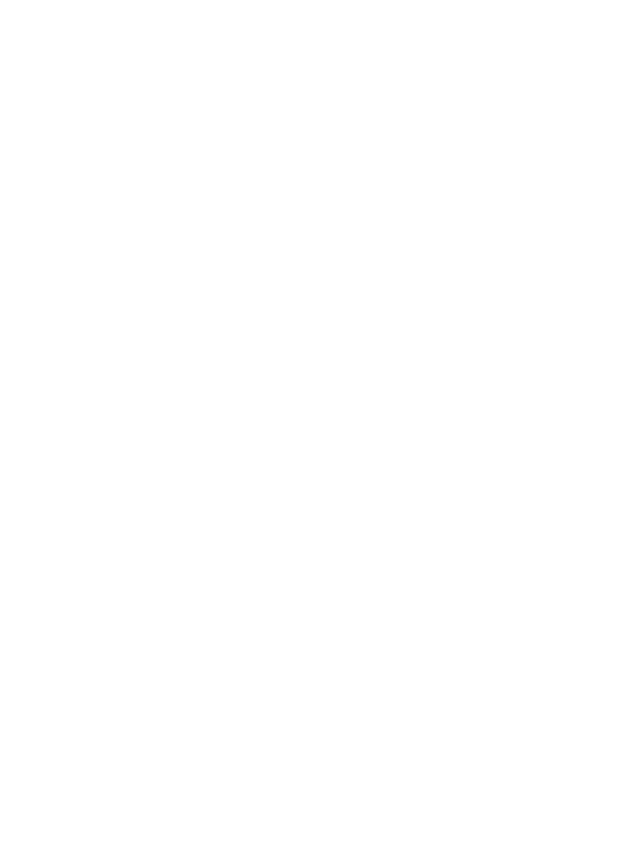
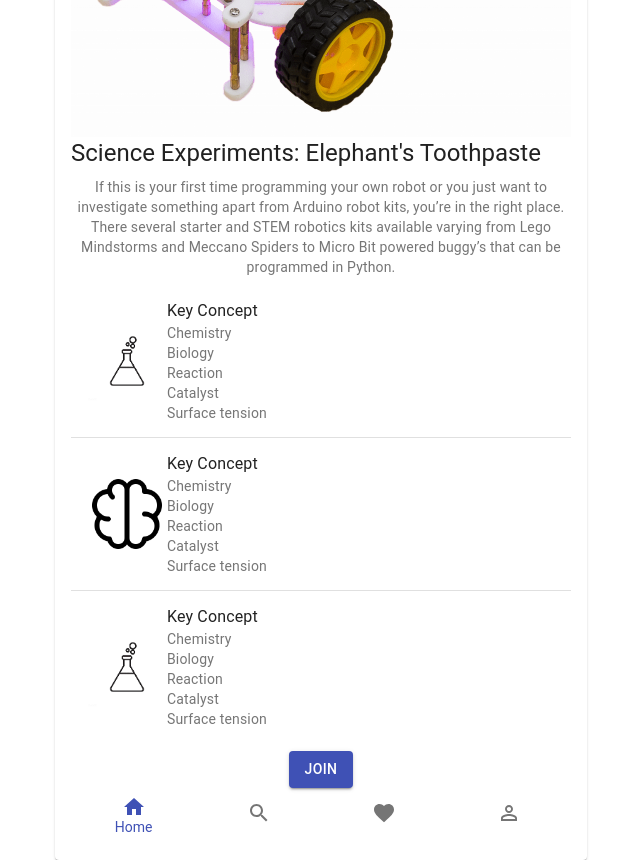
Before and after one commit to hocktoh89/nasa2020, a React (Create React App) app: page /project-details in a window 1280 px wide. Shown: the part 260-1120 px from the top of the page, without its empty margins (319-959 px from the left). Before the commit the page ends 800 px from the top, so only its background shows below. Built offline with nearby package versions, Linux system fonts and the light colour scheme.

Commit message:
project details page enhancement

```diff
--- a/src/App.js
+++ b/src/App.js
@@ -9,6 +9,7 @@
 import Home from './Home';
 import NasaEngineer from './NasaEngineer';
 import Kid from './Kid';
+import ProjectDetails from './ProjectDetails';
 import './App.css';
 
 function App() {
@@ -25,6 +26,9 @@
           <Route path="/kid">
             <Kid />
           </Route>
+          <Route path="/project-details">
+            <ProjectDetails />
+          </Route>
         </Switch>
     </div>
     </Router>
--- /dev/null
+++ b/src/ProjectDetails.js
@@ -0,0 +1,190 @@
+import React, {useState} from "react";
+import { makeStyles } from "@material-ui/core/styles";
+import Grid from "@material-ui/core/Grid";
+import Paper from "@material-ui/core/Paper";
+import Typography from "@material-ui/core/Typography";
+// import ButtonBase from '@material-ui/core/ButtonBase';
+import Divider from "@material-ui/core/Divider";
+import robot from "./images/robot.png";
+import labFlasks from "./images/labFlasks.png";
+import brain from "./images/brain.png";
+
+import List from "@material-ui/core/List";
+import ListItem from "@material-ui/core/ListItem";
+import ListItemText from "@material-ui/core/ListItemText";
+import ListItemAvatar from "@material-ui/core/ListItemAvatar";
+import Avatar from "@material-ui/core/Avatar";
+import ImageIcon from "@material-ui/icons/Image";
+import WorkIcon from "@material-ui/icons/Work";
+import BeachAccessIcon from "@material-ui/icons/BeachAccess";
+import ListItemIcon from "@material-ui/core/ListItemIcon";
+
+
+import BottomNavigation from "@material-ui/core/BottomNavigation";
+import BottomNavigationAction from "@material-ui/core/BottomNavigationAction";
+import HomeIcon from "@material-ui/icons/Home";
+import SearchIcon from "@material-ui/icons/Search";
+import FavoriteIcon from "@material-ui/icons/Favorite";
+import PermIdentityIcon from "@material-ui/icons/PermIdentity";
+
+import { Button } from '@material-ui/core';
+
+const useStyles = makeStyles((theme) => ({
+  root: {
+    flexGrow: 1,
+  },
+  paper: {
+    padding: theme.spacing(2),
+    margin: "auto",
+    maxWidth: 500,
+  },
+  image: {
+    width: 128,
+    height: 128,
+  },
+  img: {
+    margin: "auto",
+    display: "block",
+    maxWidth: "100%",
+    maxHeight: "100%",
+  },
+}));
+function ProjectDetails(props) {
+  const classes = useStyles();
+
+  const [navBarValue, setNavBarValue] = useState("recents");
+
+  const handleNavBarChange = (event, newValue) => {
+    setNavBarValue(newValue);
+  };
+
+  return (
+    <div className={classes.root}>
+      <Paper className={classes.paper}>
+        <Grid container spacing={2}>
+          <Grid item xs={12} sm container>
+            <img className={classes.img} alt="complex" src={robot} />
+            <Typography gutterBottom variant="h5" component="h1">
+              Science Experiments: Elephant's Toothpaste
+            </Typography>
+            <Typography variant="body2" color="textSecondary">
+              If this is your first time programming your own robot or you just
+              want to investigate something apart from Arduino robot kits,
+              you’re in the right place. There several starter and STEM robotics
+              kits available varying from Lego Mindstorms and Meccano Spiders to
+              Micro Bit powered buggy’s that can be programmed in Python.
+            </Typography>
+          </Grid>
+        </Grid>
+
+        <List>
+          <ListItem>
+            <ListItemIcon>
+              <img src={labFlasks} width="80" height="80" />
+            </ListItemIcon>
+            <ListItemText
+              primary="Key Concept"
+              secondary={
+                <>
+                  <Typography variant="body2">
+                    Chemistry
+                    <br />
+                    Biology
+                    <br />
+                    Reaction
+                    <br />
+                    Catalyst
+                    <br />
+                    Surface tension
+                  </Typography>
+                </>
+              }
+            />
+          </ListItem>
+          <Divider />
+          <ListItem>
+            <ListItemIcon>
+              <img src={brain} width="80" height="80" />
+            </ListItemIcon>
+            <ListItemText
+              primary="Key Concept"
+              secondary={
+                <>
+                  <Typography variant="body2">
+                    Chemistry
+                    <br />
+                    Biology
+                    <br />
+                    Reaction
+                    <br />
+                    Catalyst
+                    <br />
+                    Surface tension
+                  </Typography>
+                </>
+              }
+            />
+          </ListItem>
+          <Divider />
+          <ListItem>
+            <ListItemIcon>
+              <img src={labFlasks} width="80" height="80" />
+            </ListItemIcon>
+            <ListItemText
+              primary="Key Concept"
+              secondary={
+                <>
+                  <Typography variant="body2">
+                    Chemistry
+                    <br />
+                    Biology
+                    <br />
+                    Reaction
+                    <br />
+                    Catalyst
+                    <br />
+                    Surface tension
+                  </Typography>
+                </>
+              }
+            />
+          </ListItem>
+        </List>
+
+
+        <Button
+             shape="round"
+            variant="contained" color="primary"
+         onClick={() => props.history.push('/kid') }>
+          Join
+        </Button>
+
+        <BottomNavigation
+        value={navBarValue}
+        onChange={handleNavBarChange}
+        className={classes.root}
+      >
+        <BottomNavigationAction
+          label="Home"
+          value="recents"
+          icon={<HomeIcon />}
+        />
+        <BottomNavigationAction
+          label="Search"
+          icon={<SearchIcon />}
+        />
+        <BottomNavigationAction
+          label="Favourite"
+          icon={<FavoriteIcon />}
+        />
+        <BottomNavigationAction
+          label="User"
+          icon={<PermIdentityIcon />}
+        />
+      </BottomNavigation>
+      </Paper>
+    </div>
+  );
+}
+
+export default ProjectDetails;
```
Also changed, not shown: src/images/brain.png (added), src/images/labFlasks.png (added).
